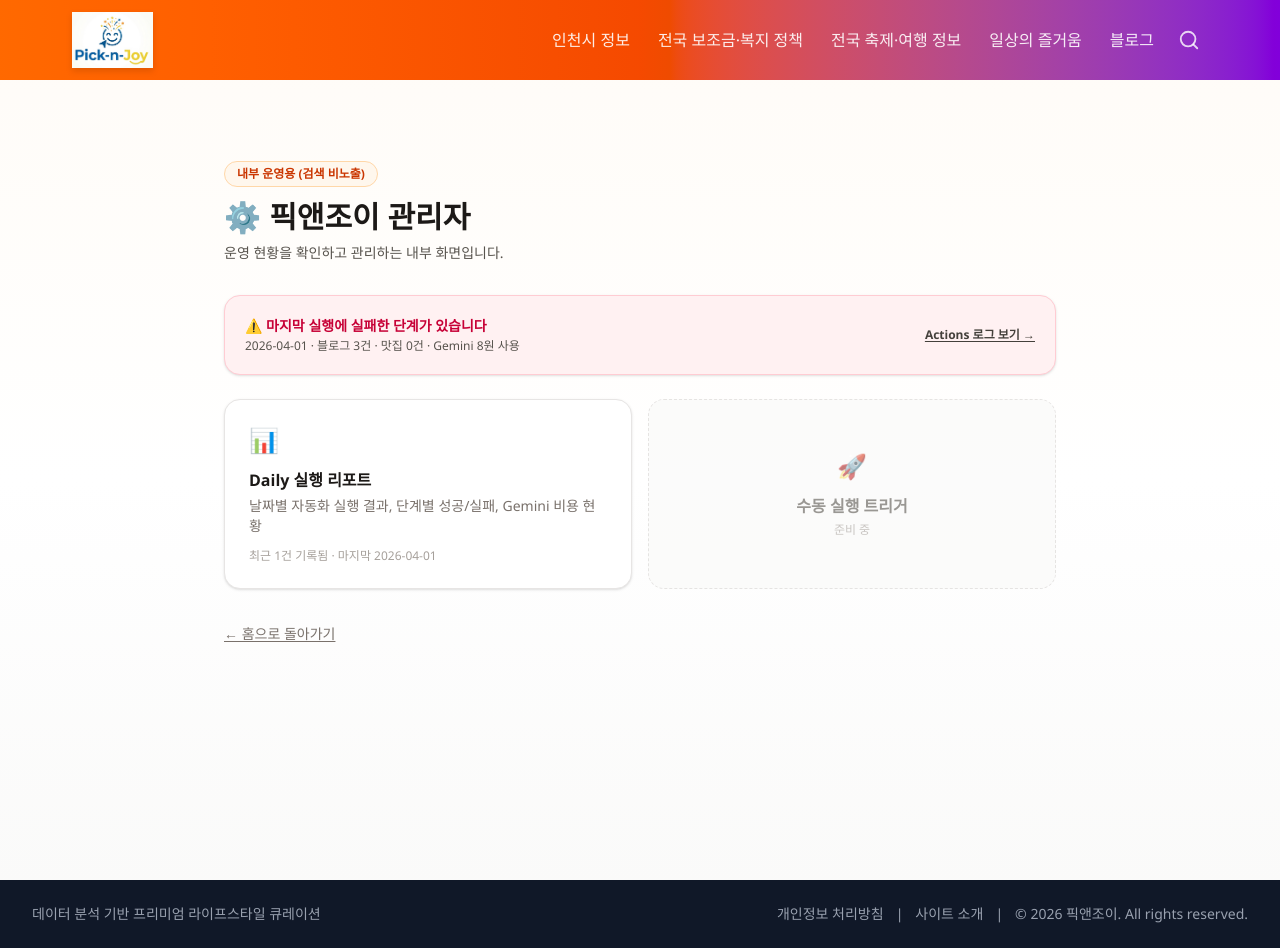
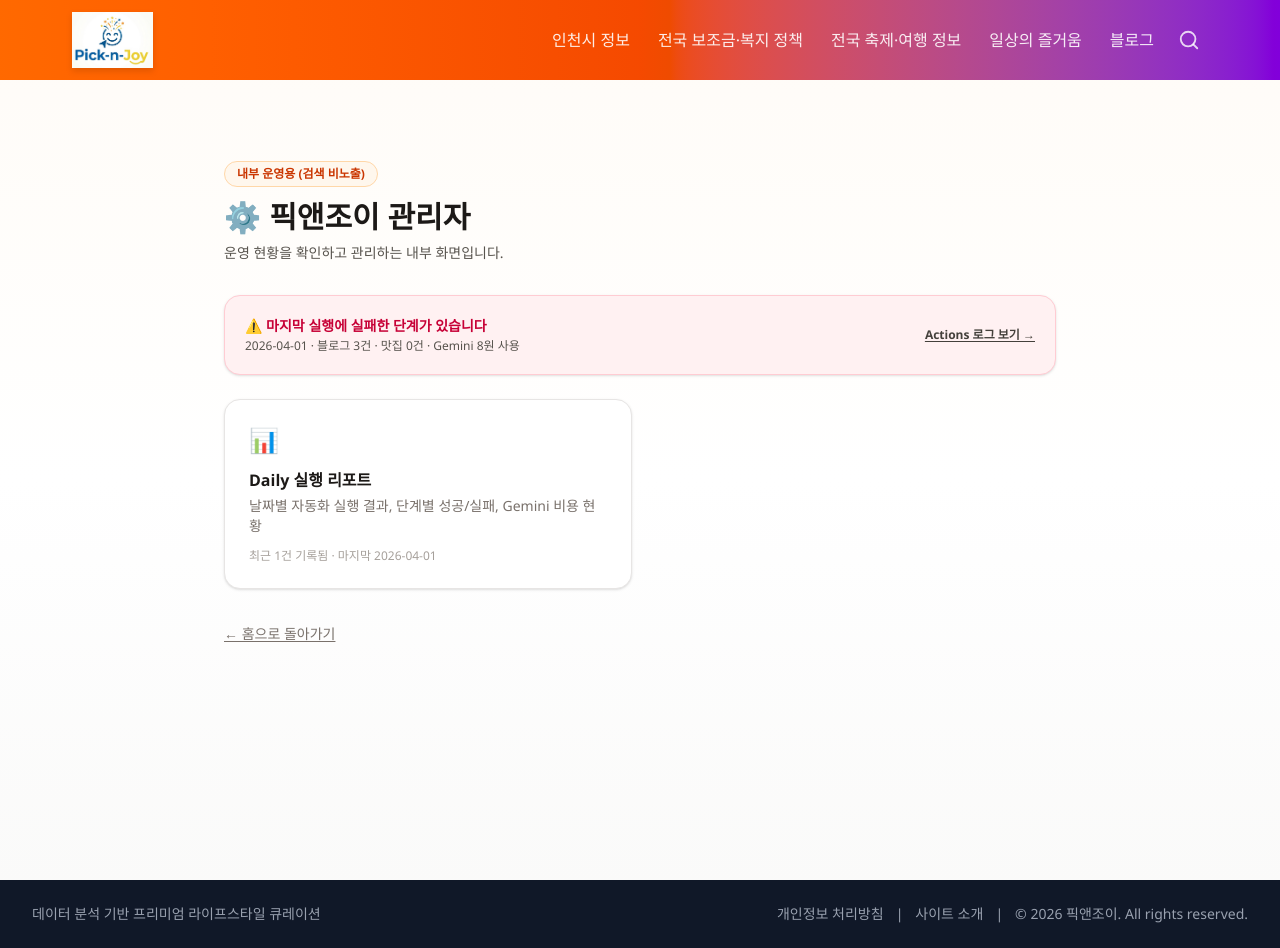
Before and after one commit to RoyHong01/my-local-info, a Next.js app: page /admin in a window 1280 px wide. Built offline with nearby package versions, Linux system fonts and the light colour scheme; no server answers.

Commit message:
remove: admin 메인 '수동 실행 트리거' 플레이스홀더 카드 제거

```diff
--- a/src/app/admin/page.tsx
+++ b/src/app/admin/page.tsx
@@ -64,12 +64,6 @@ export default async function AdminPage() {
               <p className="text-xs text-stone-400 mt-3">최근 {indexItems.length}건 기록됨 · 마지막 {latest.date}</p>
             )}
           </Link>
-
-          <div className="rounded-2xl border border-dashed border-stone-300 bg-stone-50 p-6 flex flex-col justify-center items-center text-center opacity-60">
-            <div className="text-2xl mb-3">🚀</div>
-            <h2 className="text-base font-bold text-stone-600">수동 실행 트리거</h2>
-            <p className="text-xs text-stone-400 mt-1">준비 중</p>
-          </div>
         </div>
 
         <div className="mt-8">
```
